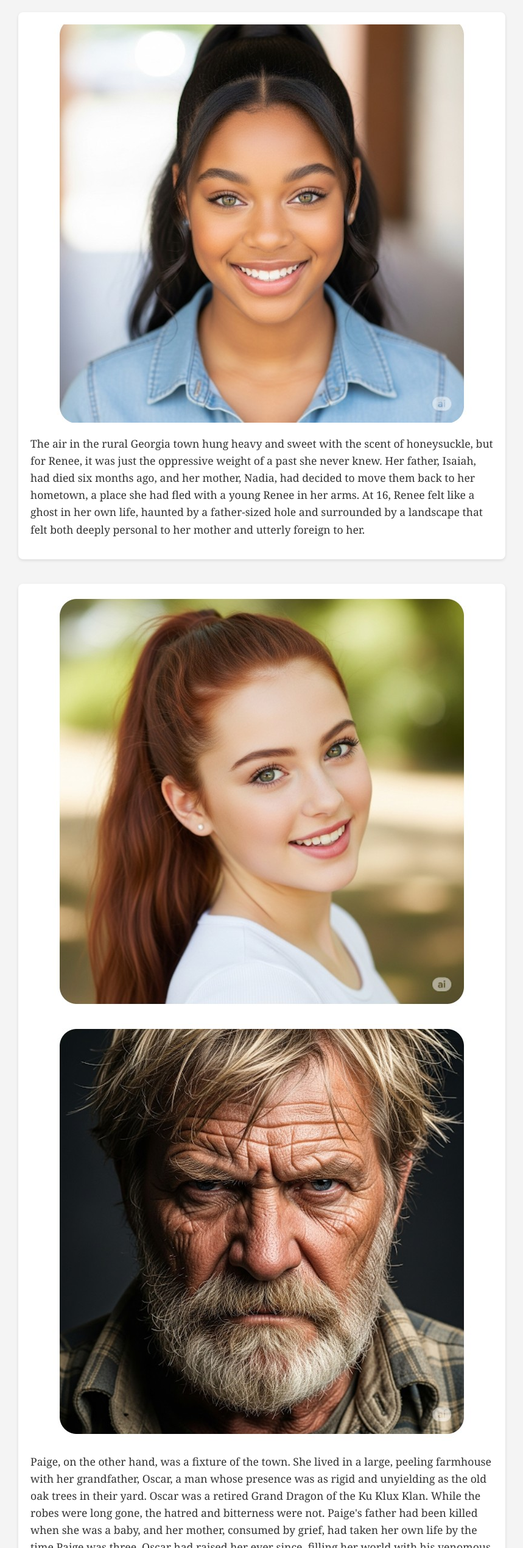
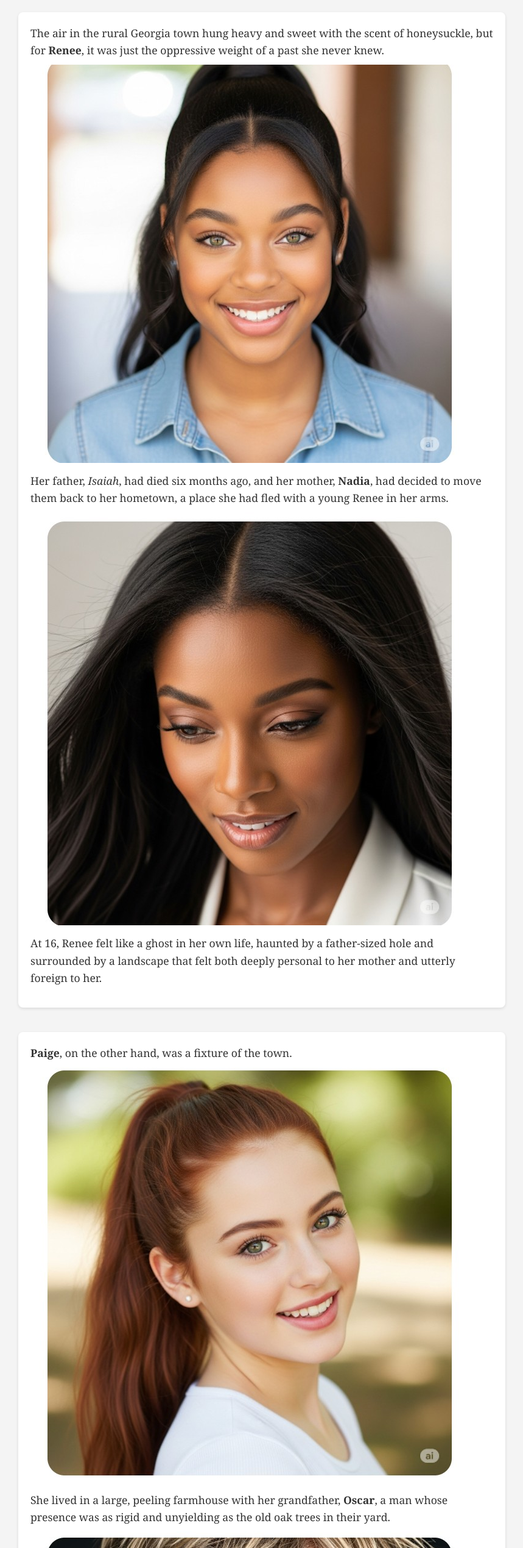
Before and after one commit to WynnLabs/Kin, a plain HTML site: page index.html in a window 1280 px wide. Shown: the part 102-2640 px from the top of the page at 61% size, without its empty margins (210-1069 px from the left). Drawn offline with Linux system fonts and the light colour scheme; files that its build step writes are made by us from their sources.

Commit message:
Update index.html

```diff
--- a/index.html
+++ b/index.html
@@ -11,37 +11,42 @@
         <h1>The Weight of Secrets</h1>
 
         <section>
-            <img src="images/Renee.jpg" alt="Renee, a 16-year-old with a thoughtful expression" class="story-image">
-            <p>The air in the rural Georgia town hung heavy and sweet with the scent of honeysuckle, but for Renee, it was just the oppressive weight of a past she never knew. Her father, Isaiah, had died six months ago, and her mother, Nadia, had decided to move them back to her hometown, a place she had fled with a young Renee in her arms. At 16, Renee felt like a ghost in her own life, haunted by a father-sized hole and surrounded by a landscape that felt both deeply personal to her mother and utterly foreign to her.</p>
+            <p>The air in the rural Georgia town hung heavy and sweet with the scent of honeysuckle, but for <strong>Renee</strong>, it was just the oppressive weight of a past she never knew.
+            <img src="images/Renee.jpg" alt="Renee, a 16-year-old with a thoughtful expression" class="character-image" style="display: block; margin: 10px 0;"></p>
+            <p>Her father, <em>Isaiah</em>, had died six months ago, and her mother, <strong>Nadia</strong>, had decided to move them back to her hometown, a place she had fled with a young Renee in her arms.
+            <img src="images/Nadia.jpg" alt="Nadia, Renee's mother with a sad expression" class="character-image" style="display: block; margin: 10px 0;"></p>
+            <p>At 16, Renee felt like a ghost in her own life, haunted by a father-sized hole and surrounded by a landscape that felt both deeply personal to her mother and utterly foreign to her.</p>
         </section>
 
         <section>
-            <img src="images/Paige.jpg" alt="Paige, a young girl with a rebellious spirit" class="story-image">
-            <img src="images/Oscar.jpg" alt="Oscar, an older man with a stern expression" class="story-image">
-            <p>Paige, on the other hand, was a fixture of the town. She lived in a large, peeling farmhouse with her grandfather, Oscar, a man whose presence was as rigid and unyielding as the old oak trees in their yard. Oscar was a retired Grand Dragon of the Ku Klux Klan. While the robes were long gone, the hatred and bitterness were not. Paige's father had been killed when she was a baby, and her mother, consumed by grief, had taken her own life by the time Paige was three. Oscar had raised her ever since, filling her world with his venomous ideology. But Paige had a spirit of her own, one that rebelled against his every word. She saw the ugliness in his heart and felt a profound shame and revulsion for his views.</p>
+            <p><strong>Paige</strong>, on the other hand, was a fixture of the town.
+            <img src="images/Paige.jpg" alt="Paige, a young girl with a rebellious spirit" class="character-image" style="display: block; margin: 10px 0;"></p>
+            <p>She lived in a large, peeling farmhouse with her grandfather, <strong>Oscar</strong>, a man whose presence was as rigid and unyielding as the old oak trees in their yard.
+            <img src="images/Oscar.jpg" alt="Oscar, an older man with a stern expression" class="character-image" style="display: block; margin: 10px 0;"></p>
+            <p>Oscar was a retired Grand Dragon of the Ku Klux Klan. While the robes were long gone, the hatred and bitterness were not. Paige's father had been killed when she was a baby, and her mother, consumed by grief, had taken her own life by the time Paige was three. Oscar had raised her ever since, filling her world with his venomous ideology. But Paige had a spirit of her own, one that rebelled against his every word. She saw the ugliness in his heart and felt a profound shame and revulsion for his views.</p>
+            <img src="images/farmhouse.png" alt="Peeling farmhouse with oak trees" class="scene-image" style="display: block; margin: 20px 0;">
         </section>
 
         <section>
-            <img src="images/Renee.jpg" alt="Renee at the library" class="story-image">
-            <img src="images/Paige.jpg" alt="Paige at the library" class="story-image">
-            <p>Renee and Paige met one afternoon at the library, drawn together by a shared sense of otherness. They talked for hours, finding a quick, easy rapport that neither had ever known. A friendship blossomed, an oasis of simple joy in their complicated lives. They spent every moment they could together, their secret alliance a shield against the world. They explored the dusty backroads, swam in the creek, and shared their deepest fears and dreams—all while carefully avoiding Paige's home and Oscar’s watchful, hateful eyes.</p>
+            <p><strong>Renee</strong> and <strong>Paige</strong> met one afternoon at the library, drawn together by a shared sense of otherness.</p>
+            <p>They talked for hours, finding a quick, easy rapport that neither had ever known. A friendship blossomed, an oasis of simple joy in their complicated lives. They spent every moment they could together, their secret alliance a shield against the world. They explored the dusty backroads, swam in the creek, and shared their deepest fears and dreams—all while carefully avoiding Paige's home and Oscar’s watchful, hateful eyes.</p>
+            <img src="images/library.png" alt="Cozy library interior" class="scene-image" style="display: block; margin: 20px 0;">
         </section>
 
         <section>
-            <img src="images/Renee.jpg" alt="Renee at home" class="story-image">
-            <img src="images/Paige.jpg" alt="Paige at home" class="story-image">
-            <img src="images/Nadia.jpg" alt="Nadia, Renee's mother with a sad expression" class="story-image">
-            <p>One sweltering afternoon, they were at Renee’s house, laughing and listening to music, when Nadia came home from work. She smiled at the sight of them, pulling a chair over to join them. The easy conversation turned to family, and Paige, her face open and trusting, mentioned her grandfather's name: Oscar. The name dropped into the room like a stone. Nadia's face went ashen, and the light in her eyes was extinguished, replaced by a deep, harrowing sadness. She began to tell them a story, her voice shaking.</p>
+            <p>One sweltering afternoon, they were at Renee’s house, laughing and listening to music, when <strong>Nadia</strong> came home from work.</p>
+            <p>She smiled at the sight of them, pulling a chair over to join them. The easy conversation turned to family, and <strong>Paige</strong>, her face open and trusting, mentioned her grandfather's name: <strong>Oscar</strong>. The name dropped into the room like a stone. Nadia's face went ashen, and the light in her eyes was extinguished, replaced by a deep, harrowing sadness. She began to tell them a story, her voice shaking.</p>
             <p>She told them that Oscar's son, Paige’s father, had been a monster. He and a group of friends had kidnapped and raped her behind a church. Isaiah, her boyfriend at the time, and some church members had found them. In the ensuing brawl, the police had arrived, and Paige's father and two of his friends were killed. The town, and especially Oscar, had never forgotten. Nadia and Isaiah moved away soon after, and she soon discovered she was pregnant. It wasn't until this moment that she revealed the rest of the dark secret: Isaiah wasn't the father. The baby was the result of the rape, but Nadia, her faith unshakeable, refused to have an abortion. Isaiah had loved the child, Renee, as his own, and they had raised her as their daughter, keeping the true identity of her father a secret. The real father was Paige's.</p>
         </section>
 
         <section>
-            <img src="images/Oscar.jpg" alt="Oscar plotting revenge" class="story-image">
-            <img src="images/Paige.jpg" alt="Paige in the confrontation" class="story-image">
-            <p>A few weeks later, Oscar, in a rare trip to town, saw Nadia leaving the grocery store. The sight of her sparked a memory of pure hatred and vengeance. He decided to find out where she lived and who she was with, and it didn't take him long to discover her daughter, Renee, and that she had befriended his own granddaughter. He saw an opportunity for revenge, to take away her child the way he believed she had taken his son.</p>
+            <p>A few weeks later, <strong>Oscar</strong>, in a rare trip to town, saw <strong>Nadia</strong> leaving the grocery store.</p>
+            <p>The sight of her sparked a memory of pure hatred and vengeance. He decided to find out where she lived and who she was with, and it didn't take him long to discover her daughter, <strong>Renee</strong>, and that she had befriended his own granddaughter, <strong>Paige</strong>. He saw an opportunity for revenge, to take away her child the way he believed she had taken his son.</p>
             <p>He waited in the dark that night, hidden in the bushes outside Renee’s house. As she walked up to the porch, he stepped out and fired, the shot echoing into the night before he sped away in his truck. Nadia rushed out, drawn by the sound, and found Renee bleeding and dying. She screamed, her heart shattering as she held her daughter’s fading life in her arms. Blinded by grief, she got in her car and sped towards Oscar’s home, her clothes covered in Renee’s blood.</p>
-            <p>Paige heard the screech of tires and ran outside. She saw Nadia, screaming and hysterical, and asked what was wrong. "He killed her!" Nadia screamed, her voice a raw, jagged sound. "Oscar killed Renee. I followed him here!" Oscar emerged from the house, a shotgun in his hands, his face contorted with rage as he cursed and yelled, "I'm protecting my property!" As he was distracted, Paige's eyes landed on a shovel. She grabbed it, and in one fluid motion, swung it at the back of his head. He dropped, and the shotgun clattered to the ground. Paige picked it up.</p>
+            <p><strong>Paige</strong> heard the screech of tires and ran outside.</p>
+            <p>She saw Nadia, screaming and hysterical, and asked what was wrong. "He killed her!" Nadia screamed, her voice a raw, jagged sound. "Oscar killed Renee. I followed him here!" Oscar emerged from the house, a shotgun in his hands, his face contorted with rage as he cursed and yelled, "I'm protecting my property!" As he was distracted, Paige's eyes landed on a shovel. She grabbed it, and in one fluid motion, swung it at the back of his head. He dropped, and the shotgun clattered to the ground. Paige picked it up.</p>
             <p>Tears streaming down her face, Paige told him that she knew what her father had done, that he had raped Nadia and that's why he was killed. She then told him the truth that he had been so blind to see: Renee was her half-sister. That was why they moved, because Nadia kept the baby and raised her with Isaiah, a man who loved her unconditionally, unlike the evil man Oscar was. Oscar began to weep, begging for her forgiveness, but Paige just shook her head. With a trembling finger, she pulled the trigger, shooting him to death before dropping the gun.</p>
+            <img src="images/tragedy.png" alt="Tragic confrontation scene" class="scene-image" style="display: block; margin: 20px 0;">
         </section>
     </div>
 </body>
```
